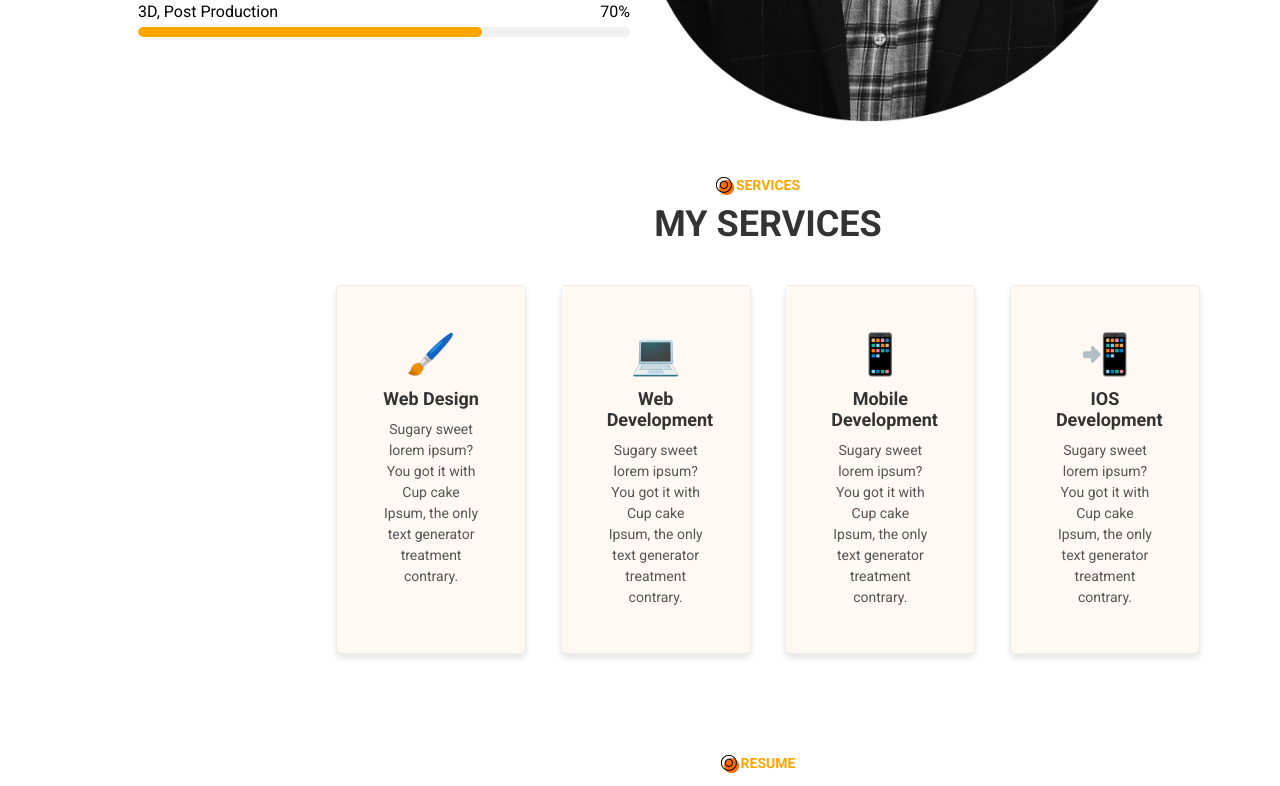
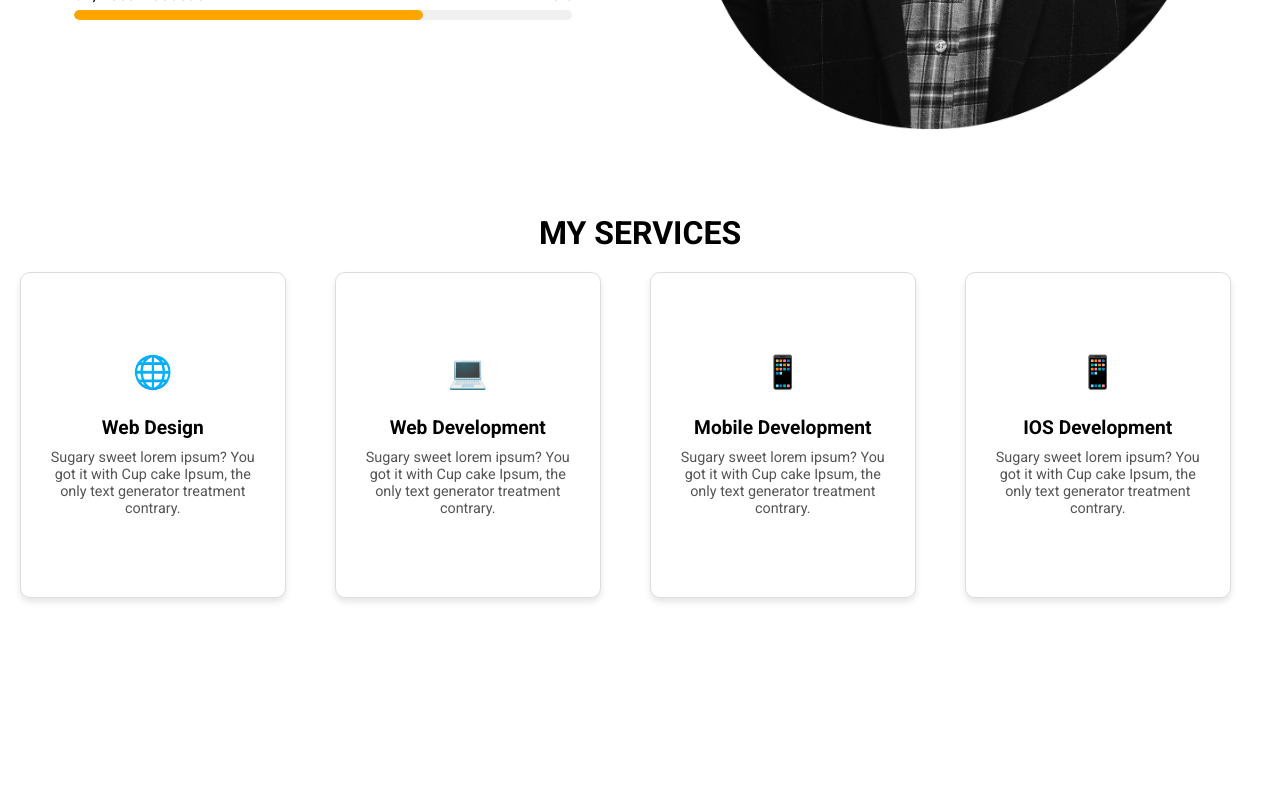
Before and after one commit to keyslikestars/Designfolio, a React (Create React App) app: page / in a window 1280 px wide. Shown: the part 1420-2206 px from the top of the page. After the commit the page ends 2098 px from the top, so only its background shows below. Built offline with nearby package versions, Linux system fonts and the light colour scheme.

Commit message:
update again

```diff
--- a/src/App.js
+++ b/src/App.js
@@ -13,7 +13,6 @@ function App() {
           <Hero />
           <About />
           <Services />
-          <EducationExperience />
         </div>
     );
 }
--- a/src/Components/Services.js
+++ b/src/Components/Services.js
@@ -1,45 +1,41 @@
 import React from 'react'
 import '../services.css'
 
+
 const servicesData = [
   {
-      id: 1,
+    icon: "🌐", // Replace with appropriate icons
     title: "Web Design",
     description:
       "Sugary sweet lorem ipsum? You got it with Cup cake Ipsum, the only text generator treatment contrary.",
-      icon: "🖌️",
   },
   {
-      id: 2,
+    icon: "💻",
     title: "Web Development",
     description:
       "Sugary sweet lorem ipsum? You got it with Cup cake Ipsum, the only text generator treatment contrary.",
-      icon: "💻",
   },
   {
-      id: 3,
+    icon: "📱",
     title: "Mobile Development",
     description:
       "Sugary sweet lorem ipsum? You got it with Cup cake Ipsum, the only text generator treatment contrary.",
-      icon: "📱",
   },
   {
-      id: 4,
+    icon: "📱",
     title: "IOS Development",
     description:
       "Sugary sweet lorem ipsum? You got it with Cup cake Ipsum, the only text generator treatment contrary.",
-      icon: "📲",
   },
 ];
 
-function Services() {
+const Services = () => {
   return (
     <div className="services-section">
-      <h5 className="section-label"> Services</h5>
-      <h2 className="section-title">MY SERVICES</h2>
-      <div className="services-container">
-            {servicesData.map((service) => (
-            <div className="service-card" key={service.id}>
+      <h2 className="services-heading">MY SERVICES</h2>
+      <div className="services-grid">
+        {servicesData.map((service, index) => (
+          <div className="service-card" key={index}>
             <div className="service-icon">{service.icon}</div>
             <h3 className="service-title">{service.title}</h3>
             <p className="service-description">{service.description}</p>
@@ -47,7 +43,7 @@ function Services() {
         ))}
       </div>
     </div>
-    )
-}
+  );
+};
 
-export default Services
+export default Services;
--- a/src/Hero.css
+++ b/src/Hero.css
@@ -96,6 +96,9 @@
     }
 }
 @media(max-width:448px){
+    .hero-section{
+        padding-top: 5%;
+    }
     .description{
     .sub-description{
         font-size: 6px !important;
@@ -112,15 +115,15 @@
         padding-left: 15%;
     }
 }
-@media(max-width:298px){
+@media(max-width:320px){
     .hero-section{
-        padding-left: 25%;
+        padding-top: 10%;
     }
-}
-@media(max-width:298px){
-    .img-contentsection{
-        padding: 25%;
-    }
+    /* .hero-image{
+        img{
+            width: 100% !important;
+        }
+    } */
 }
 
 
--- a/src/Sidebar.css
+++ b/src/Sidebar.css
@@ -34,6 +34,18 @@
     }
     #Navbar.active{
         left: 0px;
+    }
+    @media (max-width:768px){
+        .logoimg{
+            width: 15%;
+            padding-top: 10px !important;
+        }
+    }
+    @media (max-width:320px){
+        .logoimg{
+            width: 15%;
+            padding-top: 10px !important;
+        }
     }
 
 }
--- a/src/about.css
+++ b/src/about.css
@@ -36,28 +36,59 @@
   .about-title{
     font-size: 30px !important;
   }
+  .about-description{
+    padding: 0 10%;
+    font-size: 8px !important;
+  }
 
 }
+@media(max-width:400px){
+  /* .about-container{
+    padding-left: 20% !important;
+  } */
+  .about-title{
+    font-size: 16px !important;
+  }
+}
+@media(max-width:320px){
+  /* .about-container{
+    padding-left: 30% !important;
+  } */
+  .about-title{
+    font-size: 16px !important;
+  }
+  .ts::before, .fd::before, .ra::before{
+    font-size: 10px !important;
+  }
+  .ts::after, .bd::after, .fd::after, .ra::after{
+    font-size: 10px !important;
+
+  }
+}
+
+
 
 .about-container {
   max-width: 100%;
+  padding: 0 5%;
     display: flex;
     align-items: center;
     background-color: #fff;
     margin-left: 20%;
+    justify-content: space-between;
 
   }
 
   .about-content{
-    flex-basis: 50%;
+    flex-basis: 45%;
   }
   .about-image {
-    flex-basis: 50%;
+    flex-basis: 45%;
     width: 100%;
   }
   .about-heading {
     color: orange;
-    font-size: 16px;
+    font-size: 12px;
     text-transform: uppercase;
     margin-bottom: 10px;
     position: relative;
@@ -72,13 +103,13 @@
   }
 
   .about-title {
-    font-size: 50px;
+    font-size: 45px;
     font-weight: bold;
     margin-bottom: 20px;
   }
 
   .about-description {
-    font-size: 16px;
+    font-size: 14px;
     line-height: 1.5;
     color: #555;
     margin-bottom: 50px;
--- a/src/services.css
+++ b/src/services.css
@@ -1,77 +1,63 @@
-/* General Section Styling */
+/* Services Section Styles */
 .services-section {
-    padding: 50px 80px;
+  padding: 80px 20px;
   text-align: center;
-    background-color: #fff;
-    color: #333;
   font-family: Arial, sans-serif;
   margin-left: 20%;
 }
 
-  /* Section Header Styling */
-  .section-label {
-    color: orange;
-    font-size: 14px;
+.services-heading {
+  font-size: 2rem;
   font-weight: bold;
-    text-transform: uppercase;
-    margin-bottom: 10px;
-    display: inline-block;
-    position: relative;
-    &::before{
-        content: url(./assets/orangeDot.png);
-        position: absolute;
-        top: 0;
-        left: -20px;
-
-    }
+  margin-bottom: 20px;
 }
 
-  .section-title {
-    font-size: 36px;
-    font-weight: bold;
-    margin-bottom: 50px;
+.services-grid {
+  display: grid;
+  grid-template-columns: repeat(auto-fit, minmax(250px, 1fr));
+  gap: 20px;
 }
 
-  /* Container for Cards */
-  .services-container {
-    display: flex;
-    justify-content: space-between;
-    gap: 20px;
-    flex-wrap: wrap;
-  }
-
-  /* Individual Service Card */
 .service-card {
-    background-color: #fff8f3;
-    border: 1px solid #f3eae3;
-    border-radius: 5px;
-    padding: 45px;
-    width: 22%;
-    box-shadow: 0px 4px 6px rgba(0, 0, 0, 0.1);
-    transition: all 0.3s ease;
+  width: 90%;
+  background-color: #fff;
+  border: 1px solid #ddd;
+  border-radius: 10px;
+  padding: 80px 20px;
+  box-shadow: 0 4px 6px rgba(0, 0, 0, 0.1);
+  transition: transform 0.3s, box-shadow 0.3s;
 }
 
 .service-card:hover {
-    transform: translateY(-15px);
-    box-shadow: 0px 8px 12px rgba(0, 0, 0, 0.2);
+  transform: translateY(-10px);
+  box-shadow: 0 6px 10px rgba(0, 0, 0, 0.15);
 }
 
-  /* Icon Styling */
 .service-icon {
-    font-size: 40px;
-    color: orange;
-    margin-bottom: 10px;
+  font-size: 2rem;
+  margin-bottom: 25px;
+  color: #ff7700;
 }
 
-  /* Title and Description */
 .service-title {
-    font-size: 18px;
+  font-size: 1.2rem;
   font-weight: bold;
   margin-bottom: 10px;
 }
 
 .service-description {
-    font-size: 14px;
+  font-size: 0.9rem;
   color: #555;
-    line-height: 1.5;
 }
+
+/* Responsive Design */
+@media(max-width:1280px){
+  .services-section{
+    margin-left: 0 !important;
+  }
+}
+@media (max-width: 768px) {
+  .services-grid {
+    grid-template-columns: 1fr;
+  }
+}
```
Lines whose indentation alone changed are shown as unchanged.
